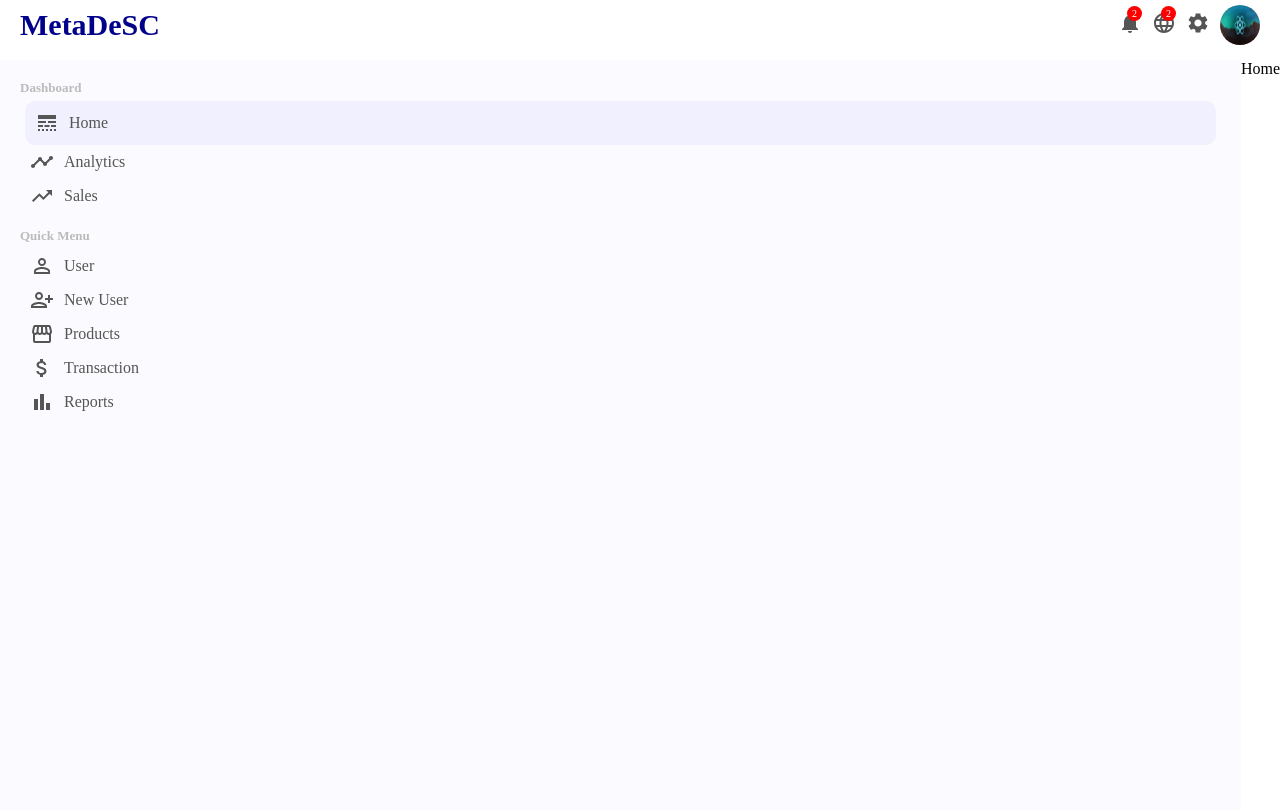
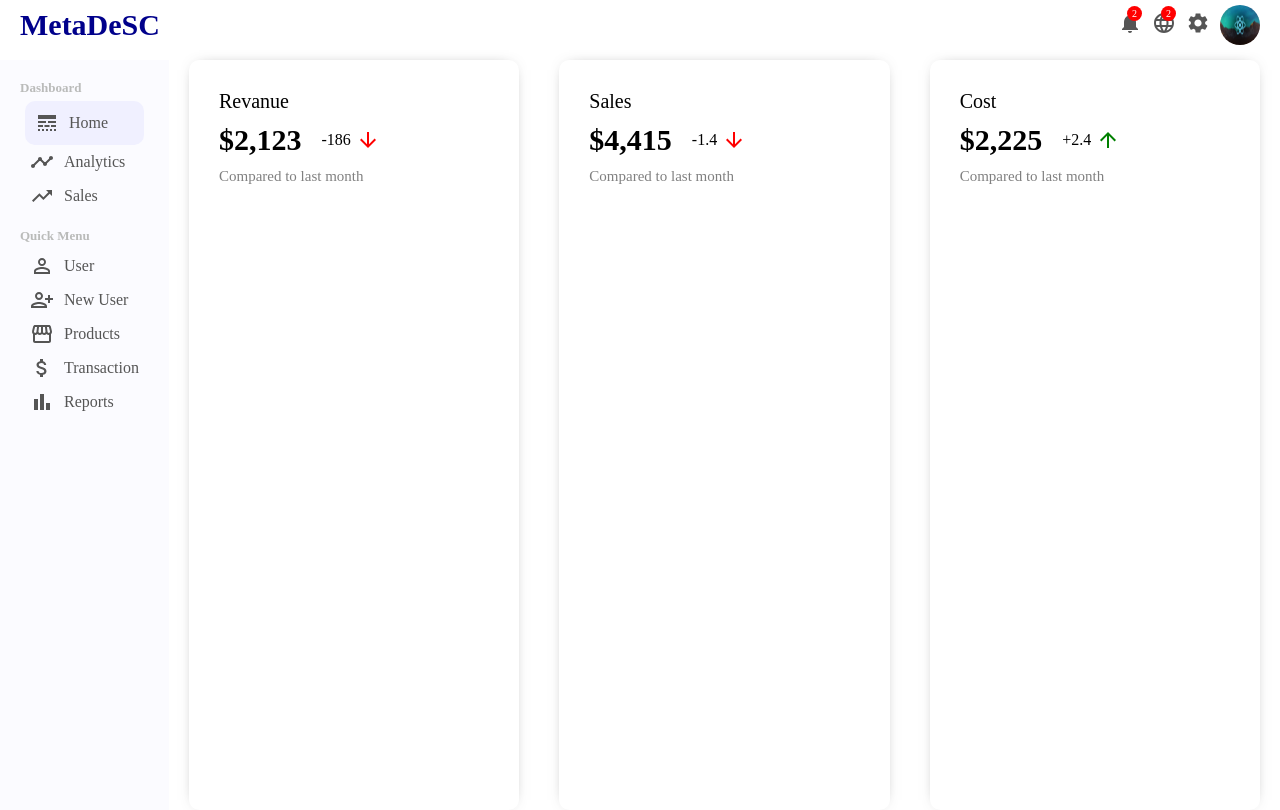
Before and after one commit to mohammadrezaarabameri/dashboard-admin-react, a React (Create React App) app: page / in a window 1280 px wide. Built offline with nearby package versions, Linux system fonts and the light colour scheme.

Commit message:
add features to page home

```diff
--- /dev/null
+++ b/src/components/features/Feature.css
@@ -0,0 +1,42 @@
+.feature {
+    width: 100%;
+    display: flex;
+    justify-content: space-between;
+}
+.featureItem {
+    flex: 1;
+    margin: 0px 20px;
+    padding: 30px;
+    border-radius: 10px;
+    cursor: pointer;
+    box-shadow: 0 0 15px -10px rgba(0, 0, 0, 0.75);
+}
+.featureTittle {
+    font-size: 20px;
+}
+.featureContainer {
+    display: flex;
+    align-items: center;
+    margin: 10px 0px;
+}
+.featureMoney {
+    font-size: 30px;
+    font-weight: 600;
+}
+.featureRate {
+    display: flex;
+    align-items: center;
+    margin-left: 20px;
+}
+.featureIcon {
+    font-size: 14px;
+    margin-left: 5px;
+    color: green;
+}
+.featureIcon.negative {
+    color: red;
+}
+.featureSub {
+    font-size: 15px;
+    color: gray;
+}
--- /dev/null
+++ b/src/components/features/Feature.jsx
@@ -0,0 +1,41 @@
+import React from 'react'
+import './Feature.css'
+import ArrowDownwardIcon from '@mui/icons-material/ArrowDownward';
+import ArrowUpwardIcon from '@mui/icons-material/ArrowUpward';
+
+export default function Feature() {
+  return (
+    <div className="feature">
+        <div className="featureItem">
+            <span className="featureTittle">Revanue</span>
+        <div className="featureContainer">
+            <span className="featureMoney">$2,123</span>
+            <span className="featureRate">
+                -186 <ArrowDownwardIcon className='featureIcon negative' />
+            </span>
+        </div>
+        <span className="featureSub">Compared to last month</span>
+        </div>
+        <div className="featureItem">
+            <span className="featureTittle">Sales</span>
+        <div className="featureContainer">
+            <span className="featureMoney">$4,415</span>
+            <span className="featureRate">
+                -1.4 <ArrowDownwardIcon className='featureIcon negative' />
+            </span>
+        </div>
+        <span className="featureSub">Compared to last month</span>
+        </div>
+        <div className="featureItem">
+            <span className="featureTittle">Cost</span>
+        <div className="featureContainer">
+            <span className="featureMoney">$2,225</span>
+            <span className="featureRate">
+                +2.4 <ArrowUpwardIcon className='featureIcon' />
+            </span>
+        </div>
+        <span className="featureSub">Compared to last month</span>
+        </div>
+    </div>
+  )
+}
--- a/src/pages/home/Home.js
+++ b/src/pages/home/Home.js
@@ -1,7 +1,8 @@
 import React from 'react'
+import Feature from '../../components/features/Feature'
 
 export default function Home() {
   return (
-    <div>Home</div>
+   <Feature />
   )
 }
```
